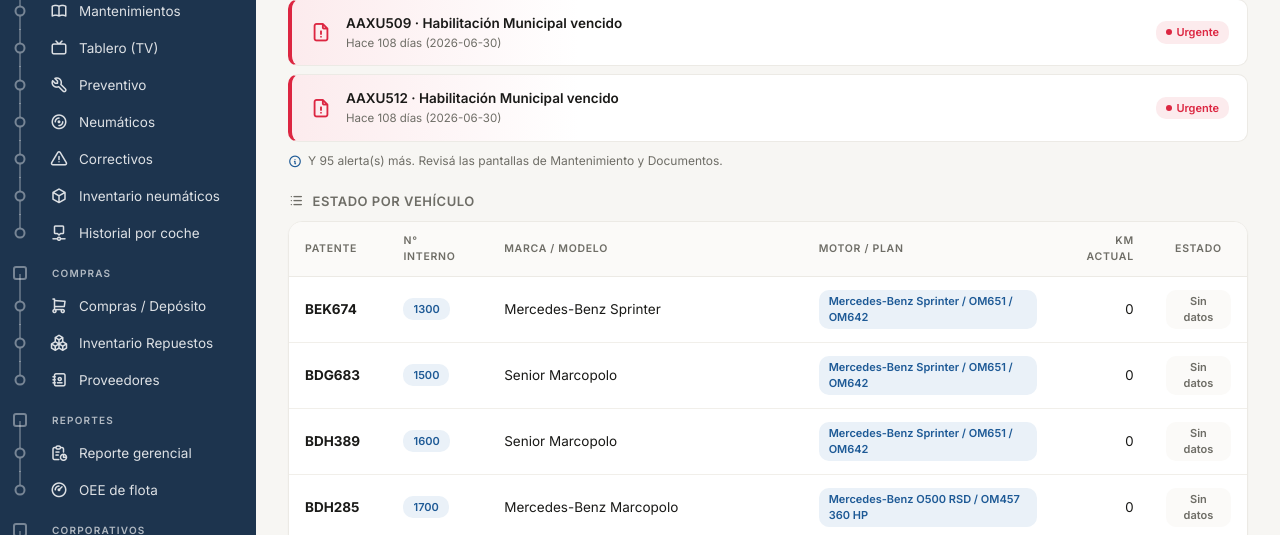
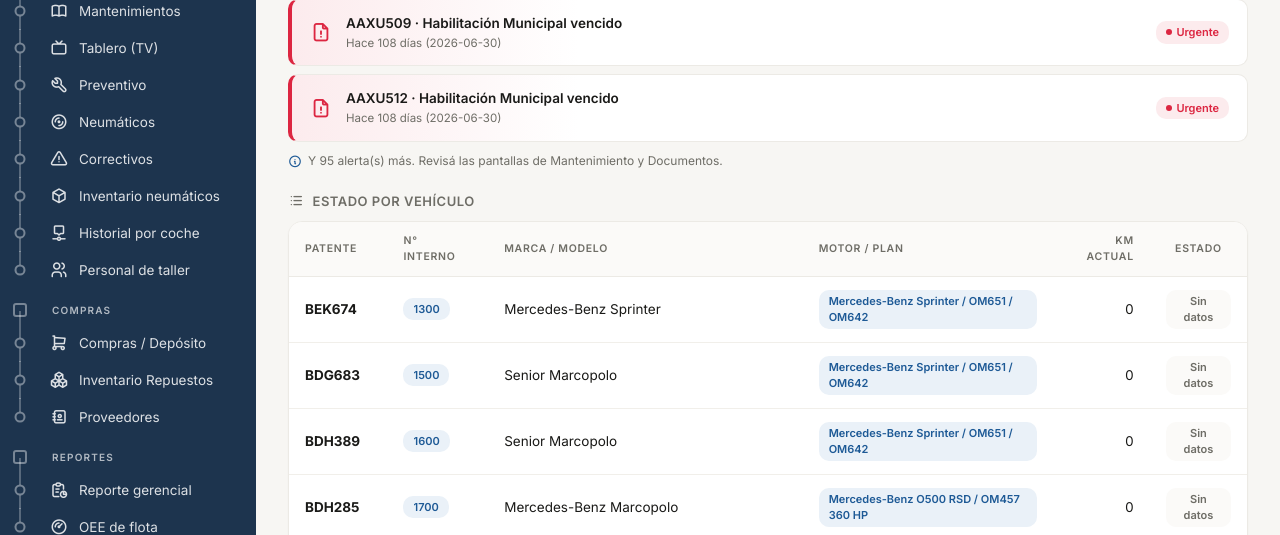
Before and after one commit to marcosmeternicht10-cell/flota-santaniana, a Flask app: page / in a window 1280 px wide. Shown: the part 745-1280 px from the top of the page. Run offline with Flask 3, Linux system fonts and the light colour scheme; a user stored in the database is signed in; data comes from the database, SQL or seed files in the repository; data that the repository does not hold is empty; some libraries are stand-ins or nearby versions.

Commit message:
Add files via upload

```diff
--- a/templates/index.html
+++ b/templates/index.html
@@ -94,6 +94,9 @@
         </button>
         <button class="nav-item" data-sec="historial_carga">
           <i class="ti ti-timeline-event"></i> Historial por coche
+        </button>
+        <button class="nav-item" data-sec="personal">
+          <i class="ti ti-users"></i> Personal de taller
         </button>
 
         <div class="nav-section">Compras</div>
```
